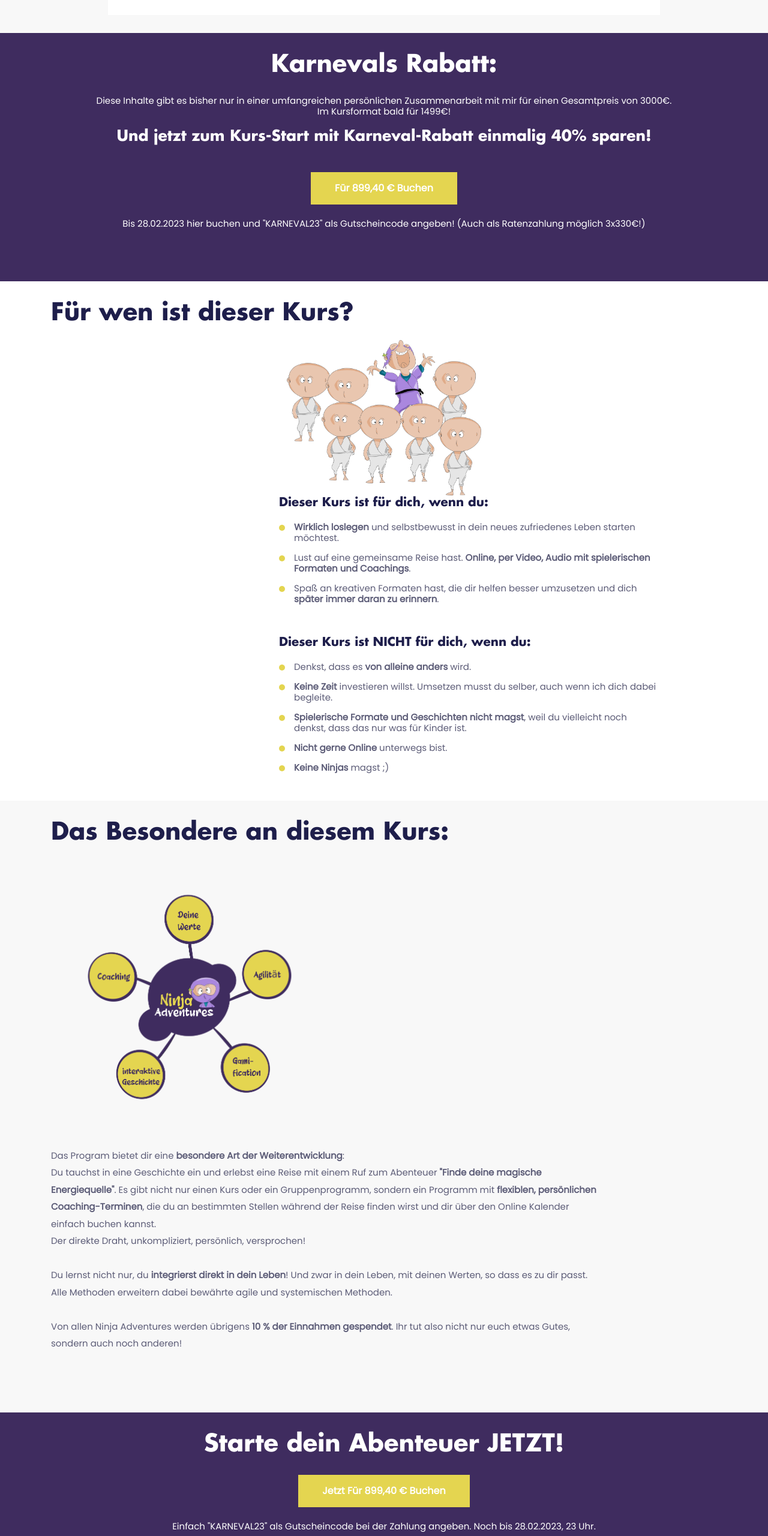
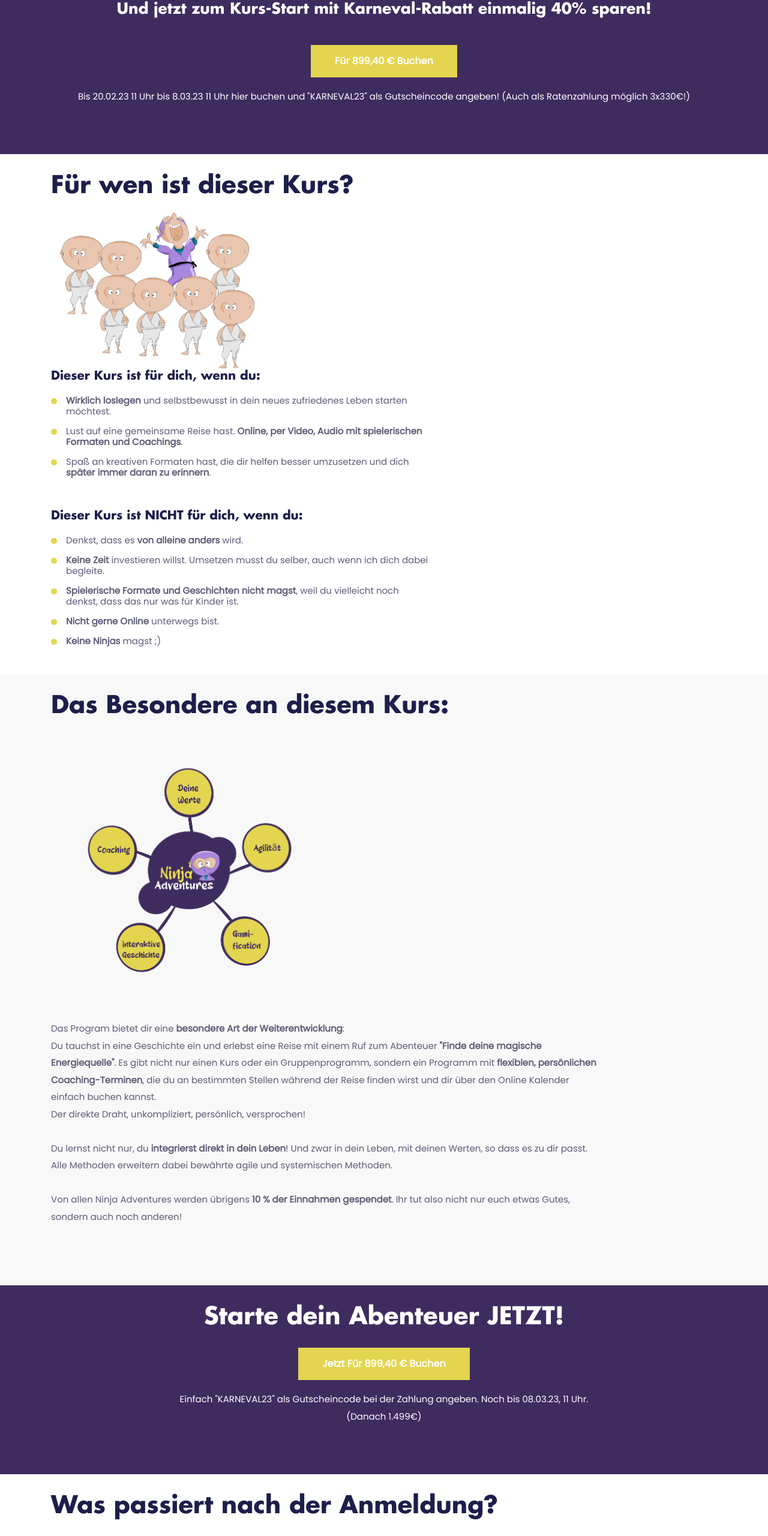
Before and after one commit to AdrianeNiepel/erwecke-den-ninja-in-dir-web, a plain HTML site: page src/index.html in a window 1280 px wide. Shown: the part 4232-6793 px from the top of the page at 60% size. Drawn offline with Linux system fonts and the light colour scheme.

Commit message:
neeus Datum Karneval

```diff
--- a/src/index.html
+++ b/src/index.html
@@ -96,8 +96,8 @@
 
 
         <div class="text-white col-8">
-          <img width="300px" src="images/erwecke/karneval.png" alt="karneval 2023">
-          <img class="img-fluid w-50" src="images/erwecke/konfetti.png" alt="Konfetti Gutschein">
+          <img width="400px" src="images/erwecke/karneval.png" alt="karneval 2023">
+          <img class="img-fluid w-30" src="images/erwecke/konfetti.png" alt="Konfetti Gutschein">
         </div>
       </br>
 
@@ -597,7 +597,7 @@
               buchen</b></a>
           </br></br>
           <p class=" text-white">
-            Bis 28.02.2023 hier buchen und "KARNEVAL23" als Gutscheincode angeben! (Auch als Ratenzahlung möglich 3x330€!)
+            Bis 20.02.23 11 Uhr bis 8.03.23 11 Uhr hier buchen und "KARNEVAL23" als Gutscheincode angeben! (Auch als Ratenzahlung möglich 3x330€!)
             </p>
           </br></br>
         </div>
@@ -610,16 +610,16 @@
   <section class="section" >
     <div class="container">
       <div class="row ">
-        <div class=" col-12 justify-content-center">
+        <div class=" col-12 ">
           <h2 class="section-title">Für wen ist dieser Kurs?</h2>
-          <div class="col-md-12 col-12 text-center">
+          <div class="col-md-12 col-12 ">
           <img class="img-fluid w-30" src="images/erwecke/einzigartigkeit.png" alt="Konfetti Gutschein">
 </div>
 
 
 
         </div>
-        <div class="col-6 col-md-4 order-1 order-md-1 mb-4 mb-md-0">
+        <div class="col-6 col-md-12 order-1 order-md-1 mb-4 mb-md-0">
         </div>
         <div class="col-md-7 order-2 order-md-2">
           <h4 class="section-title">Dieser Kurs ist für dich, wenn du:</h4>
@@ -706,8 +706,8 @@
           <a target="_blank" href="https://www.copecart.com/products/c2ae2fbc/checkout" class="btn btn-primary"><b>Jetzt für 899,40 €
               buchen</b></a>
           </br></br>
-          <p class=" text-white">Einfach "KARNEVAL23" als Gutscheincode bei der Zahlung angeben. Noch bis 28.02.2023,
-            23 Uhr.</br>
+          <p class=" text-white">Einfach "KARNEVAL23" als Gutscheincode bei der Zahlung angeben. Noch bis 08.03.23,
+            11 Uhr.</br>
             (Danach 1.499€)</p>
           </br></br>
         </div>
@@ -973,7 +973,7 @@ Erwecke jetzt deinen Ninja in dir! </h4>
   <!-- jQuery -->
   <script src="plugins/jQuery/jquery.min.js"></script>
   <!-- Bootstrap JS -->
-  <script src="plugins/bootstrap/bootstrap.min.js"></script>
+  <!-- <script src="plugins/bootstrap/bootstrap.min.js"></script> -->
   <!-- slick slider -->
   <script src="plugins/slick/slick.min.js"></script>
   <!-- aos -->
```
Also changed, not shown: src/images/erwecke/karneval.png.
